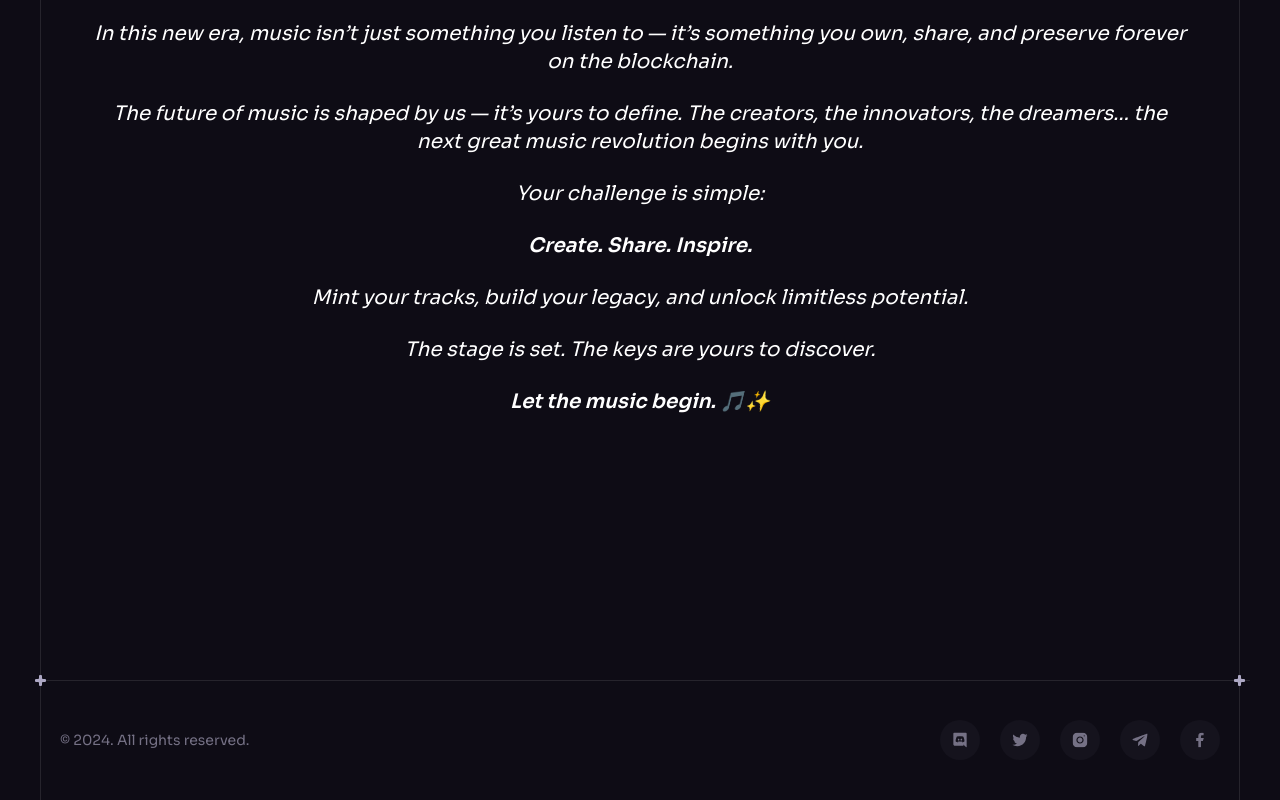
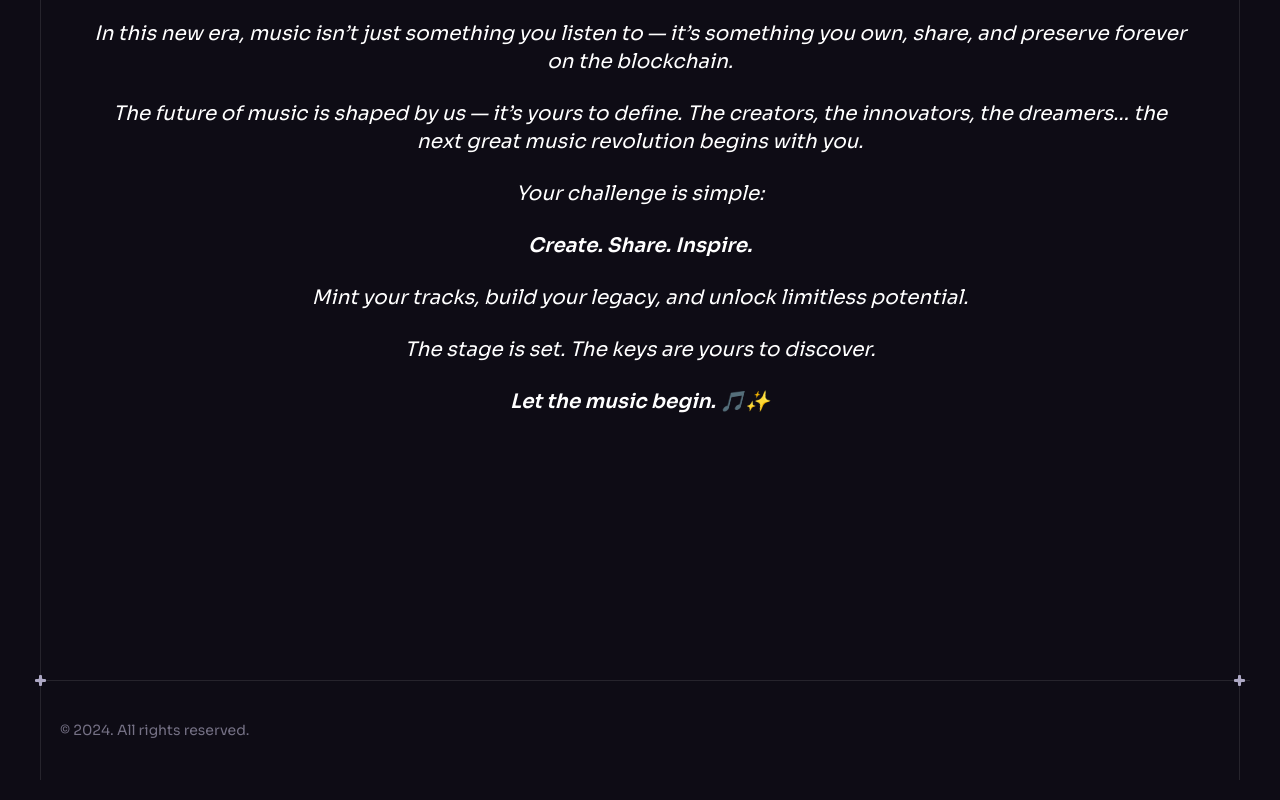
Before and after one commit to Phunyeletso/newfrequency, a React (Vite) app: page / in a window 1280 px wide. Shown: the part 8670-9470 px from the top of the page. Built offline with nearby package versions, Linux system fonts and the light colour scheme.

Commit message:
Update Footer.jsx

```diff
--- a/src/components/Footer.jsx
+++ b/src/components/Footer.jsx
@@ -10,18 +10,7 @@ const Footer = () => {
           © {new Date().getFullYear()}. All rights reserved.
         </p>
 
-        <ul className="flex gap-5 flex-wrap">
-          {socials.map((item) => (
-            <a
-              key={item.id}
-              href={item.url}
-              target="_blank"
-              className="flex items-center justify-center w-10 h-10 bg-n-7 rounded-full transition-colors hover:bg-n-6"
-            >
-              <img src={item.iconUrl} width={16} height={16} alt={item.title} />
-            </a>
-          ))}
-        </ul>
+
       </div>
     </Section>
   );
```
